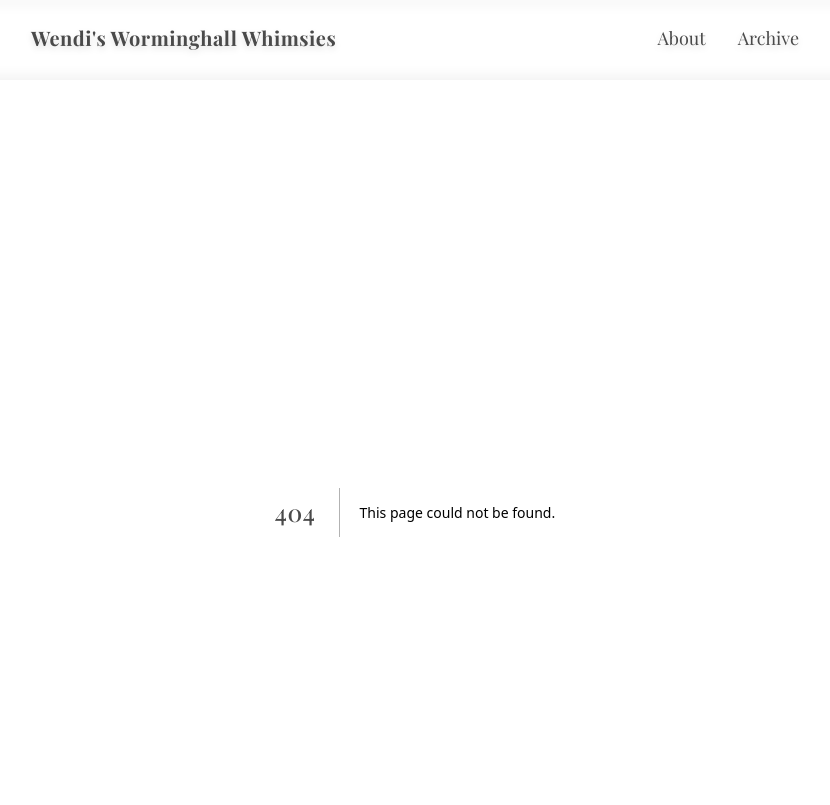
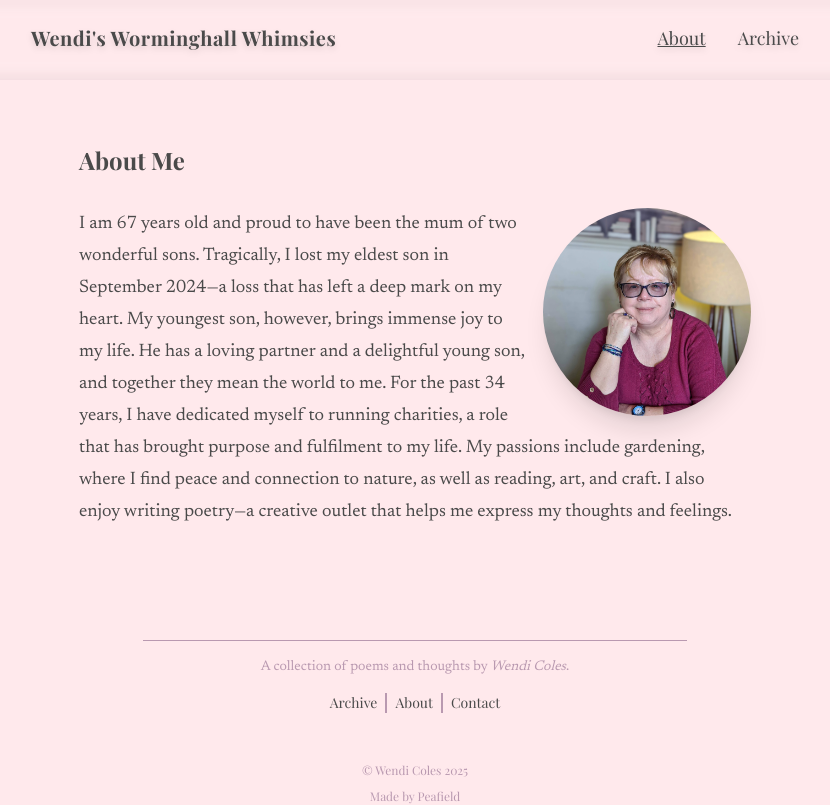
Before and after one commit to Peafield/www-redo, a Next.js app: page /about in a window 1280 px wide. Before the commit this address had no page. Shown: the top 805 px of the page, without its empty margins (225-1055 px from the left). Built offline with nearby package versions, Linux system fonts and the light colour scheme; a web font is replaced by a local one.

Commit message:
feat: add About page and related components, update constants, and implement robots and sitemap functionality

```diff
--- /dev/null
+++ b/src/app/about/page.tsx
@@ -0,0 +1,11 @@
+import About from "@/components/about/About";
+import BottomNav from "@/components/navigation/BottomNav";
+
+export default function AboutPage() {
+	return (
+		<section className="w-full h-full flex flex-col items-center justify-center gap-8">
+			<About />
+			<BottomNav />
+		</section>
+	);
+}
--- a/src/app/constants/constants.ts
+++ b/src/app/constants/constants.ts
@@ -1,4 +1,4 @@
 export const AUTO_SLIDE_INTERVAL: number = 5000;
 
 export const ABOUT_ME_TEXT: string =
-	"I am 67 years old and proud to have been the mum of two wonderful sons. Tragically, I lost my eldest son in September 2024—a loss that has left a deep mark on my heart. My youngest son, however, brings immense joy to my life. He has a loving partner and a delightful young son, and together they mean the world to me.For the past 34 years, I have dedicated myself to running charities, a role that has brought purpose and fulfilment to my life.My passions include gardening, where I find peace and connection to nature, as well as reading, art, and craft. I also enjoy writing poetry—a creative outlet that helps me express my thoughts and feelings.";
+	"I am 67 years old and proud to have been the mum of two wonderful sons. Tragically, I lost my eldest son in September 2024—a loss that has left a deep mark on my heart. My youngest son, however, brings immense joy to my life. He has a loving partner and a delightful young son, and together they mean the world to me. For the past 34 years, I have dedicated myself to running charities, a role that has brought purpose and fulfilment to my life. My passions include gardening, where I find peace and connection to nature, as well as reading, art, and craft. I also enjoy writing poetry—a creative outlet that helps me express my thoughts and feelings.";
--- /dev/null
+++ b/src/app/robots.ts
@@ -0,0 +1,11 @@
+import type { MetadataRoute } from "next";
+
+export default function robots(): MetadataRoute.Robots {
+	return {
+		rules: {
+			userAgent: "*",
+			allow: "/",
+		},
+		sitemap: "https://wendisworminghallwhimsies.uk/sitemap.xml",
+	};
+}
--- /dev/null
+++ b/src/app/sitemap.ts
@@ -0,0 +1,9 @@
+import type { MetadataRoute } from "next";
+
+export default function sitemap(): MetadataRoute.Sitemap {
+	return [
+		{
+			url: `${process.env.NEXT_PUBLIC_APP_URL}`,
+		},
+	];
+}
--- /dev/null
+++ b/src/components/about/About.tsx
@@ -0,0 +1,23 @@
+import Image from "next/image";
+import { ABOUT_ME_TEXT } from "@/app/constants/constants";
+
+export default function About() {
+	return (
+		<section className="mx-auto mb-4 w-full sm:w-2xl">
+			<h3 className="font-display font-bold text-2xl text-shady-character mb-6 sm:my-8">
+				About Me
+			</h3>
+			<div className="relative float-right ml-4 mb-4 size-48 sm:size-52 rounded-full">
+				<Image
+					src={"/protrait-of-wendi.jpg"}
+					alt="Portrait picture of Wendi Coles"
+					fill
+					className="rounded-full object-cover shadow-xl"
+				/>
+			</div>
+			<article className="prose prose-p:font-serif lg:prose-lg">
+				<p className="text-shady-character">{ABOUT_ME_TEXT}</p>
+			</article>
+		</section>
+	);
+}
--- a/src/components/navigation/Navbar.tsx
+++ b/src/components/navigation/Navbar.tsx
@@ -1,6 +1,7 @@
 "use client";
 
 import Link from "next/link";
+import { usePathname } from "next/navigation";
 import { useRef, useState } from "react";
 import { useClickAway } from "react-use";
 import { cn } from "@/utils/cn";
@@ -23,6 +24,7 @@ const navLinks = [
 ];
 
 export default function Navbar({ className }: NavbarProps) {
+	const pathname = usePathname();
 	const [isMenuOpen, setIsMenuOpen] = useState(false);
 	const navRef = useRef<HTMLDivElement>(null);
 	useClickAway(navRef, () => {
@@ -42,6 +44,7 @@ export default function Navbar({ className }: NavbarProps) {
 		>
 			<div className="container flex items-center justify-between mx-auto w-full max-w-3xl">
 				<div className="relative flex-1 flex items-center justify-center sm:hidden">
+					{/* Mobile */}
 					<ul
 						className={cn(
 							"absolute flex items-center justify-around w-full transition-opacity duration-300 ease-in-out",
@@ -56,7 +59,13 @@ export default function Navbar({ className }: NavbarProps) {
 								<Link
 									href={link.url}
 									onClick={handleToggleMenu}
-									className="text-shady-character text-lg font-display transform transition-colors duration-100 ease-in hover:text-classy-mauve"
+									prefetch
+									className={cn(
+										"text-shady-character text-lg font-display transform transition-colors duration-100 ease-in-out",
+										{
+											underline: pathname === link.url,
+										},
+									)}
 								>
 									{link.name}
 								</Link>
@@ -66,7 +75,7 @@ export default function Navbar({ className }: NavbarProps) {
 					<Link href={"/"}>
 						<h1
 							className={cn(
-								"text-center text-xl transition-opacity duration-300 ease-in-out hover:text-classy-mauve",
+								"text-center text-xl transition-opacity duration-300 ease-in-out",
 								{
 									"opacity-0 pointer-events-none": isMenuOpen,
 									"opacity-100": !isMenuOpen,
@@ -77,6 +86,8 @@ export default function Navbar({ className }: NavbarProps) {
 						</h1>
 					</Link>
 				</div>
+
+				{/* Desktop */}
 				<Link href={"/"}>
 					<h1 className="hidden sm:block sm:text-xl transform transition-colors duration-100 ease-in-out hover:text-classy-mauve">
 						Wendi's Worminghall Whimsies
@@ -98,7 +109,14 @@ export default function Navbar({ className }: NavbarProps) {
 							<Link
 								href={link.url}
 								aria-label={`Maps to ${link.name}`}
-								className="text-shady-character text-lg font-display transform transition-colors duration-100 ease-in-out hover:text-classy-mauve"
+								aria-disabled={pathname === link.url}
+								prefetch
+								className={cn(
+									"text-shady-character text-lg font-display transform transition-colors duration-100 ease-in-out hover:text-classy-mauve",
+									{
+										underline: pathname === link.url,
+									},
+								)}
 							>
 								{link.name}
 							</Link>
```
Also changed, not shown: public/protrait-of-wendi.jpg (added), 1 other file (tests, documents, lock files or other folders).
